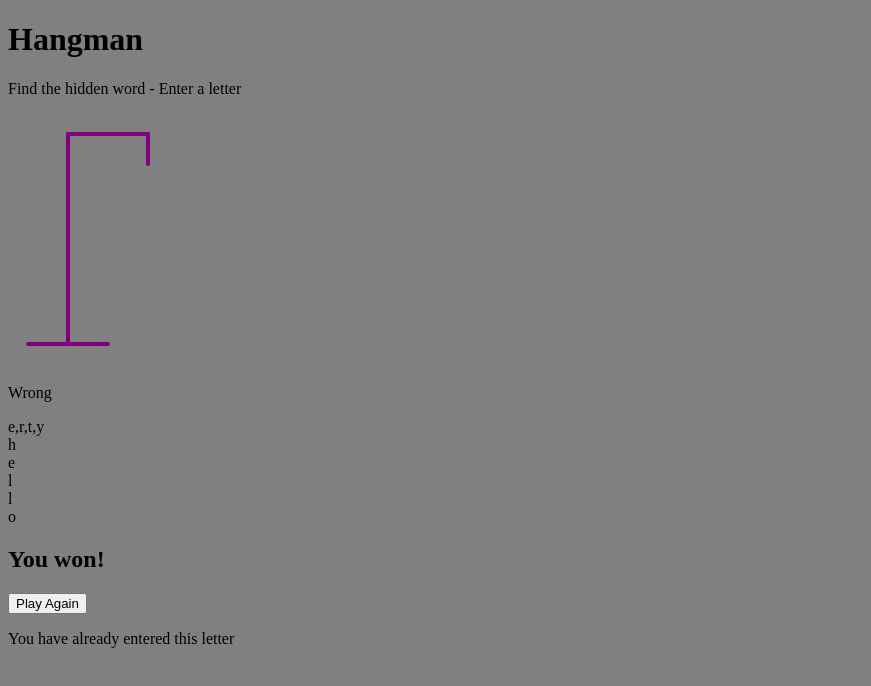
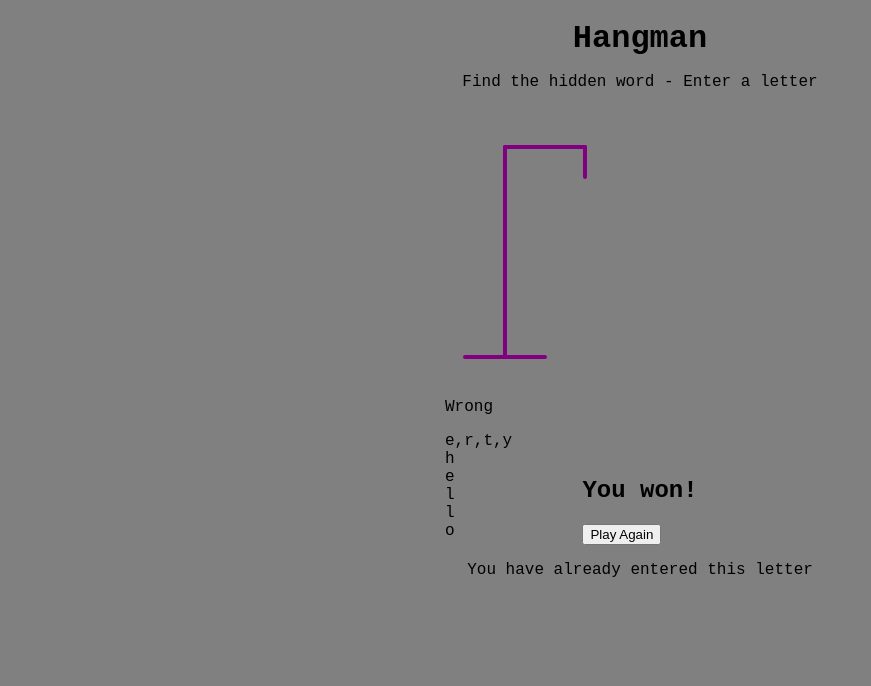
Before and after one commit to ugurduyar/hangman-game, a plain HTML site: page index.html in a window 1280 px wide. Shown: the whole page, without its empty margins (0-871 px from the left). Drawn offline with Linux system fonts and the light colour scheme.

Commit message:
styling for containers and letters

```diff
--- a/style.css
+++ b/style.css
@@ -1,6 +1,29 @@
+* {
+  box-sizing: border-box;
+}
+
 body {
+  font-family: "Courier New", Courier, monospace;
   background-color: gray;
   color: black;
+  display: flex;
+  flex-direction: column;
+  align-items: center;
+  height: 60vh;
+  margin: 0;
+  overflow: hidden;
+}
+
+h1 {
+  margin: 20px 0 0;
+}
+
+.game-container {
+  padding: 20px 30px;
+  position: relative;
+  margin: auto;
+  height: 350px;
+  width: 450px;
 }
 
 .figure-container {
```
